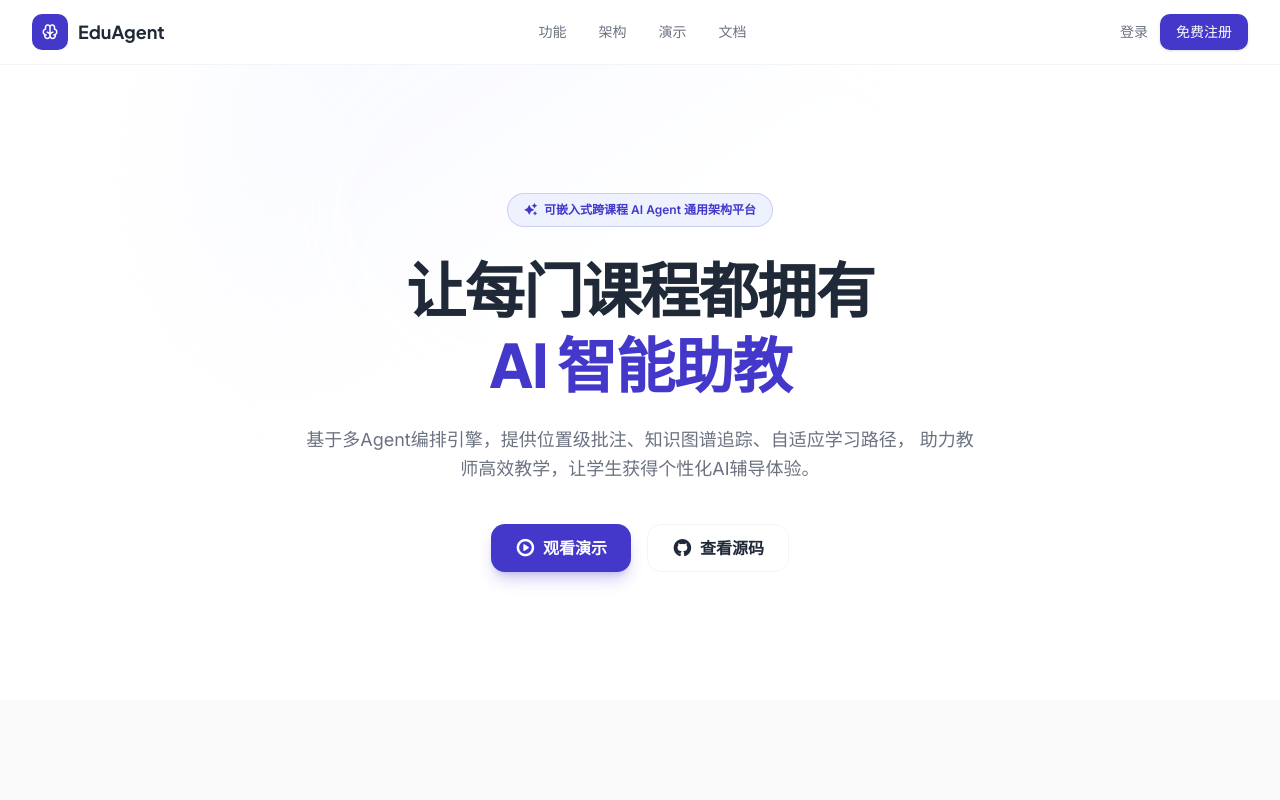
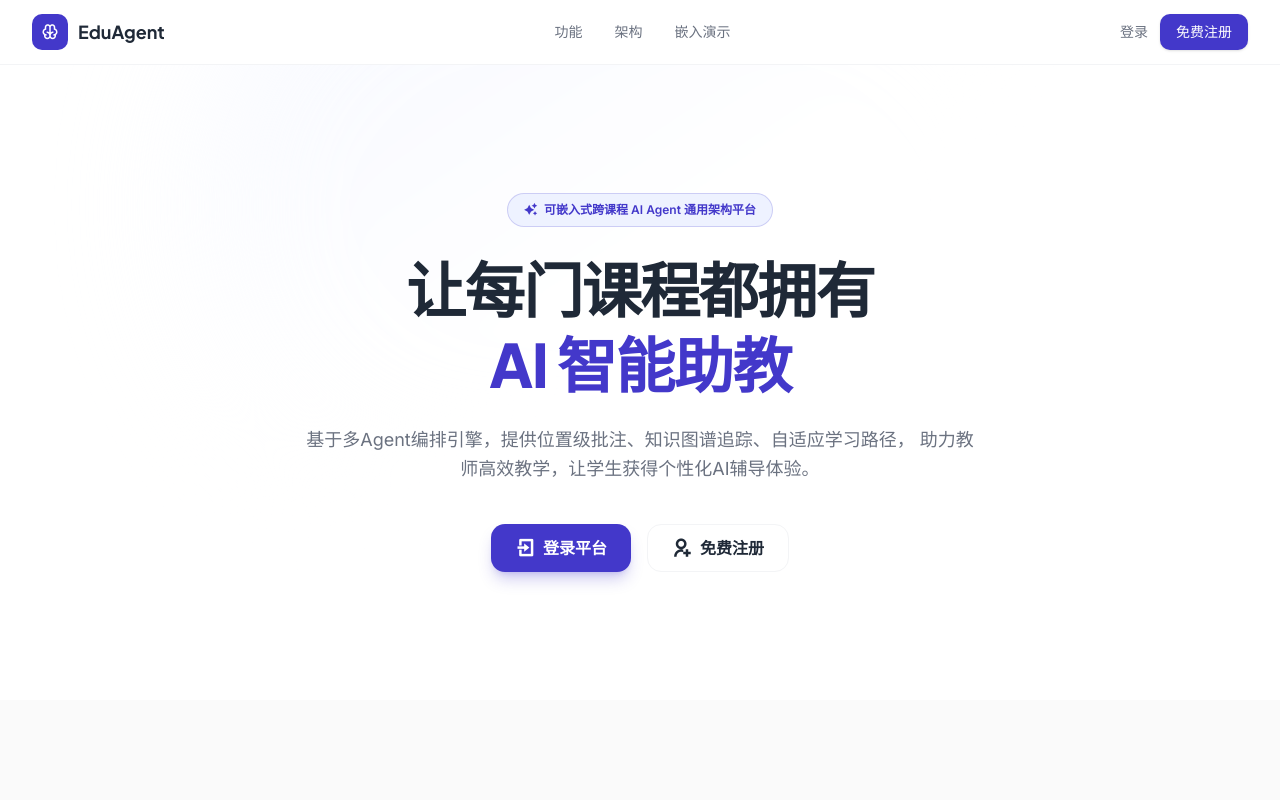
Before and after one commit to evsong/edu-agent-platform, a Next.js app in the folder frontend/: page / in a window 1280 px wide. Shown: the top 800 px of the page. Built offline with nearby package versions, Linux system fonts and the light colour scheme.

Commit message:
chore: remove demo/source links and A25 branding from landing page
- Replace "观看演示"/"查看源码" with "登录平台"/"免费注册"
- Remove "演示"/"文档" nav links, add "嵌入演示" link
- Remove "A25 参赛作品" from footer and auth layout

```diff
--- a/frontend/app/(auth)/layout.tsx
+++ b/frontend/app/(auth)/layout.tsx
@@ -23,7 +23,7 @@ export default function AuthLayout({
       </div>
 
       <p className="mt-6 text-xs text-ink-text-light">
-        A25 &middot; 可嵌入式跨课程 AI Agent 通用架构平台
+        可嵌入式跨课程 AI Agent 通用架构平台
       </p>
     </div>
   );
--- a/frontend/app/page.tsx
+++ b/frontend/app/page.tsx
@@ -69,18 +69,12 @@ export default function LandingPage() {
             >
               架构
             </a>
-            <a
-              href="#demo"
+            <Link
+              href="/embed/demo"
               className="text-sm font-medium text-ink-text-muted transition-colors hover:text-ink-primary"
             >
-              演示
-            </a>
-            <a
-              href="#docs"
-              className="text-sm font-medium text-ink-text-muted transition-colors hover:text-ink-primary"
-            >
-              文档
-            </a>
+              嵌入演示
+            </Link>
           </div>
 
           {/* Auth Buttons */}
@@ -150,22 +144,20 @@ export default function LandingPage() {
               variants={fadeUp}
               custom={3}
             >
-              <a
-                href="#demo"
+              <Link
+                href="/login"
                 className="inline-flex h-12 items-center gap-2 rounded-xl bg-ink-primary px-6 text-base font-semibold text-white shadow-lg shadow-ink-primary/25 transition-all hover:bg-ink-primary-dark hover:shadow-xl hover:shadow-ink-primary/30"
               >
-                <i className="ri-play-circle-line text-xl" />
-                观看演示
-              </a>
-              <a
-                href="https://github.com"
-                target="_blank"
-                rel="noopener noreferrer"
+                <i className="ri-login-box-line text-xl" />
+                登录平台
+              </Link>
+              <Link
+                href="/register"
                 className="inline-flex h-12 items-center gap-2 rounded-xl border border-ink-border bg-white px-6 text-base font-semibold text-ink-text transition-all hover:border-ink-primary/30 hover:bg-ink-primary-lighter"
               >
-                <i className="ri-github-fill text-xl" />
-                查看源码
-              </a>
+                <i className="ri-user-add-line text-xl" />
+                免费注册
+              </Link>
             </motion.div>
           </div>
         </section>
@@ -274,7 +266,7 @@ export default function LandingPage() {
               </span>
             </div>
             <p className="text-sm text-ink-text-light">
-              A25 参赛作品 &middot; 可嵌入式跨课程 AI Agent 通用架构平台
+              可嵌入式跨课程 AI Agent 通用架构平台
             </p>
           </div>
         </div>
```
